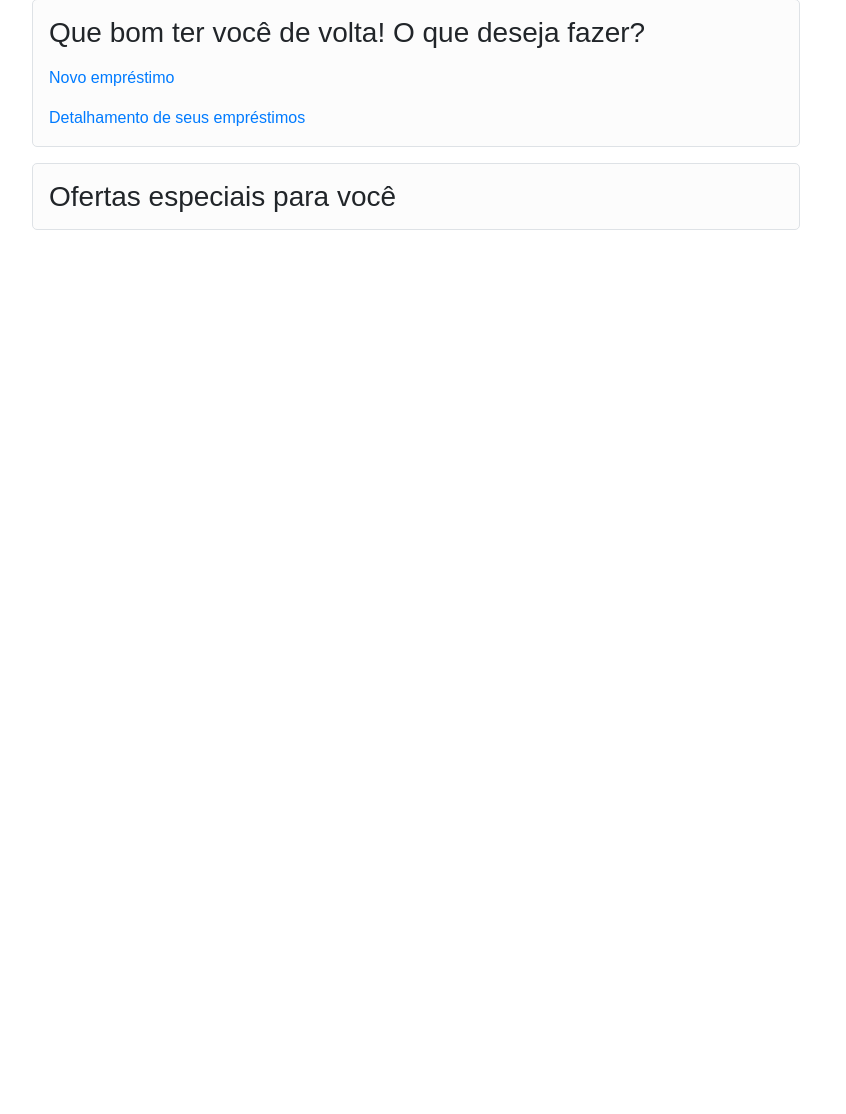
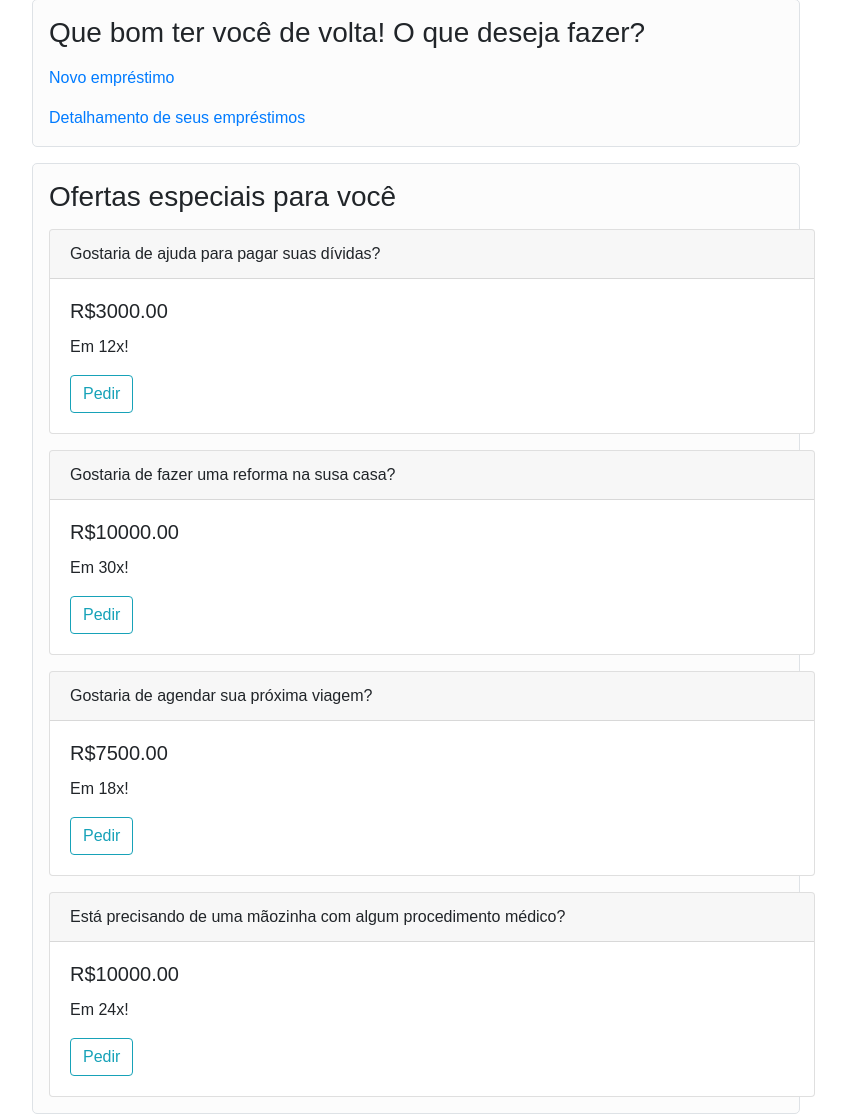
Before and after one commit to MaasMateus/desafio-serasa, a Flask app: page / in a window 1280 px wide. Shown: the part 129-1243 px from the top of the page, without its empty margins (224-1070 px from the left). Before the commit the page ends 359 px from the top, so only its background shows below. Run offline with Flask 2, Linux system fonts and the light colour scheme; a user stored in the database is signed in; some libraries are stand-ins or nearby versions.

Commit message:
Mais ofertas personalizadas, possibilidade de pagar parcelas de empréstimos ativos
Adicionadas novas ofertas que são mostradas apenas para usuários com determinada renda.
Adicionada a possibilidade do usuário pagar um empréstimo ativo.
Se um usuário muda sua renda ao pedir um empréstimo, sua renda é atualizada no banco de dados

```diff
--- a/FlaskEmprestimo/__init__.py
+++ b/FlaskEmprestimo/__init__.py
@@ -27,14 +27,51 @@ def is_number(n):
 def ofertas(usuario):
     parcela_max = usuario.salario / 10 * 3
     ofertas = []
+    oferta = {
+        'titulo': 'Gostaria de ajuda para pagar suas dívidas?',
+        'valor': 3000,
+        'parcelas': 12
+    }
+    ofertas.append(oferta)
+
     if parcela_max > 1600:
         valor = 50000
         parcelas = 36
         oferta = {
             'titulo': 'Está querendo trocar de carro?',
             'valor': valor,
+            'parcelas': parcelas
+        }
+        ofertas.append(oferta)
+
+    if parcela_max > 385:
+        valor = 10000
+        parcelas = 30
+        oferta = {
+            'titulo': 'Gostaria de fazer uma reforma na susa casa?',
+            'valor': valor,
             'parcelas': parcelas,
+        }
+        ofertas.append(oferta)
 
+    if parcela_max > 480:
+        valor = 7500
+        parcelas = 18
+        oferta = {
+            'titulo': 'Gostaria de agendar sua próxima viagem?',
+            'valor': valor,
+            'parcelas': parcelas,
+        }
+
+        ofertas.append(oferta)
+
+    if parcela_max > 480:
+        valor = 10000
+        parcelas = 24
+        oferta = {
+            'titulo': 'Está precisando de uma mãozinha com algum procedimento médico?',
+            'valor': valor,
+            'parcelas': parcelas,
         }
         ofertas.append(oferta)
     # if parcela_max
--- a/FlaskEmprestimo/models.py
+++ b/FlaskEmprestimo/models.py
@@ -89,4 +89,4 @@ class Emprestimo(db.Model):
     def __repr__(self):
         return f"""Valor total: R$ {self.valor}
 Parcelas restantes: {self.parcelas_restantes}
-Valor à ser pago: {self.valor_parcela * self.parcelas_restantes}"""
+Valor à ser pago: {self.valor_parcela * self.parcelas_restantes:.2f}"""
--- a/FlaskEmprestimo/routes.py
+++ b/FlaskEmprestimo/routes.py
@@ -1,4 +1,4 @@
-from flask import render_template, flash, url_for, request, redirect
+from flask import render_template, flash, url_for, request, redirect, abort
 from FlaskEmprestimo import app, db, bcrypt, is_number, ofertas
 from FlaskEmprestimo.models import Usuario, Emprestimo
 from FlaskEmprestimo.forms import CadastrarUsuarioForm, LoginForm, PedirEmprestimoForm, ConfirmarEmprestimoForm
@@ -110,7 +110,9 @@ def detalhes_emprestimos():
     Apenas disponível quando um usuário estiver logado, mostra o histórico de empréstimos do
     usuário e quais deles ainda estão ativos
     """
-    return render_template('detalhes_emprestimos.html',title='Detalhes')
+    emprestimos = Emprestimo.query.filter_by(beneficiado=current_user).order_by(Emprestimo.parcelas_restantes)
+
+    return render_template('detalhes_emprestimos.html',title='Detalhes', emprestimos=emprestimos)
 
 @app.route('/emprestimo', methods=['GET', 'POST'])
 def emprestimo():
@@ -167,6 +169,12 @@ def confirmar_emprestimo():
                 flash('Valor muito baixo, o empréstimo deve ser maior que R$ 1000.00','danger')
                 return redirect(url_for('emprestimo'))
 
+            salario_ativo = Usuario.query.filter_by(id=current_user.id)
+            if salario_ativo != salario:
+                current_user.salario = salario
+                db.session.commit()
+                flash('Sua renda foi atualizada',' success')
+
             return render_template('confirmar_emprestimo.html', form=form, data=data)
 
         else:
@@ -199,3 +207,18 @@ def upload_emprestimo():
         else:
             pass # unknown
     return redirect(url_for('emprestimo'))
+
+@app.route('/perfil/emprestimos/pagar/<int:emprestimo_id>', methods=['GET', 'POST'])
+@login_required
+def pagar_emprestimo(emprestimo_id):
+    emprestimo = Emprestimo.query.get_or_404(emprestimo_id)
+    if emprestimo.beneficiado != current_user:
+        abort(403)
+    else:
+        emprestimo.parcelas_restantes -= 1
+        if emprestimo.parcelas_restantes == 0:
+            emprestimo.ativo = False
+
+        db.session.commit()
+        flash('Parcela do empréstimo paga!', 'success')
+        return redirect(url_for('detalhes_emprestimos'))
--- a/FlaskEmprestimo/templates/base.html
+++ b/FlaskEmprestimo/templates/base.html
@@ -10,8 +10,9 @@
     <link rel="stylesheet" href="https://maxcdn.bootstrapcdn.com/bootstrap/4.0.0/css/bootstrap.min.css" integrity="sha384-Gn5384xqQ1aoWXA+058RXPxPg6fy4IWvTNh0E263XmFcJlSAwiGgFAW/dAiS6JXm" crossorigin="anonymous">
 
     <script src="https://code.jquery.com/jquery-3.2.1.slim.min.js" integrity="sha384-KJ3o2DKtIkvYIK3UENzmM7KCkRr/rE9/Qpg6aAZGJwFDMVNA/GpGFF93hXpG5KkN" crossorigin="anonymous"></script>
-<script src="https://cdnjs.cloudflare.com/ajax/libs/popper.js/1.12.3/umd/popper.min.js" integrity="sha384-vFJXuSJphROIrBnz7yo7oB41mKfc8JzQZiCq4NCceLEaO4IHwicKwpJf9c9IpFgh" crossorigin="anonymous"></script>
-<script src="https://maxcdn.bootstrapcdn.com/bootstrap/4.0.0-beta.2/js/bootstrap.min.js" integrity="sha384-alpBpkh1PFOepccYVYDB4do5UnbKysX5WZXm3XxPqe5iKTfUKjNkCk9SaVuEZflJ" crossorigin="anonymous"></script>
+    <script src="https://cdnjs.cloudflare.com/ajax/libs/popper.js/1.12.3/umd/popper.min.js" integrity="sha384-vFJXuSJphROIrBnz7yo7oB41mKfc8JzQZiCq4NCceLEaO4IHwicKwpJf9c9IpFgh" crossorigin="anonymous"></script>
+    <script src="https://maxcdn.bootstrapcdn.com/bootstrap/4.0.0-beta.2/js/bootstrap.min.js" integrity="sha384-alpBpkh1PFOepccYVYDB4do5UnbKysX5WZXm3XxPqe5iKTfUKjNkCk9SaVuEZflJ" crossorigin="anonymous"></script>
+
     {% if title  %}
     <title>EmprestaFácil - {{title}}</title>
     {% else %}
--- a/FlaskEmprestimo/templates/detalhes_emprestimos.html
+++ b/FlaskEmprestimo/templates/detalhes_emprestimos.html
@@ -4,8 +4,9 @@
 {% if current_user.emprestimos %}
 <h1 class="mb-4">Seus empréstimos</h1>
 <div class="border">
-    {% for emprestimo in current_user.emprestimos %}
+    {% for emprestimo in emprestimos %}
     {% if emprestimo.ativo %}
+    <form method="POST" action="{{ url_for('pagar_emprestimo', emprestimo_id=emprestimo.id) }}">
         <div class="container">
             <div class="p-2 row text-black" style="background-color: lightcoral; border-radius: 5px;">
                 <div class="col-1">
@@ -15,10 +16,11 @@
                     <p>{{ emprestimo }}</p>
                 </div>
                 <div class="col-2 align-left">
-                <p>Pagar parcela</p>
+                    <input type="submit" name="submit_btn" value="Pagar parcela" class="btn btn-secondary">
                 </div>
             </div>
         </div>
+    </form>
     {% else %}
     <div class="container">
         <div class="p-2 row text-black" style="background-color:palegreen; border-radius: 5px;">
--- a/FlaskEmprestimo/templates/index.html
+++ b/FlaskEmprestimo/templates/index.html
@@ -21,13 +21,13 @@
     <div class="mt-3">
         {% for oferta in ofertas %}
         <form action="{{ url_for('confirmar_emprestimo', valor=oferta['valor'], parcelas=oferta['parcelas'], salario=current_user.salario) }}" method="POST">
-            <div class="card m-3" style="width: 30%;">
+            <div class="card m-3" style="width: 100%;">
                 <div class="card-header">
                     {{ oferta['titulo'] }}
                 </div>
                 <div class="card-body">
                     <h5 class="card-title">{{ "R$%.2f"|format(oferta['valor']) }}</h5>
-                    <p class="card-text">With supporting text below as a natural lead-in to additional content.</p>
+                    <p class="card-text">Em {{ oferta['parcelas'] }}x!</p>
                     <input type="submit" name="submit_btn" value="Pedir" class="btn btn-outline-info">
                 </div>
             </div>
```
Also changed, not shown: FlaskEmprestimo/teste.db. Lines whose indentation alone changed are shown as unchanged.
